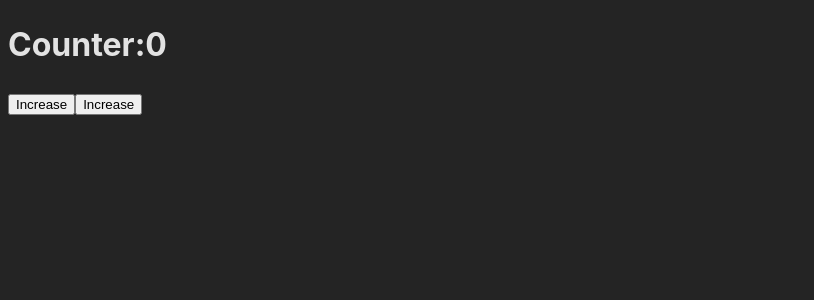
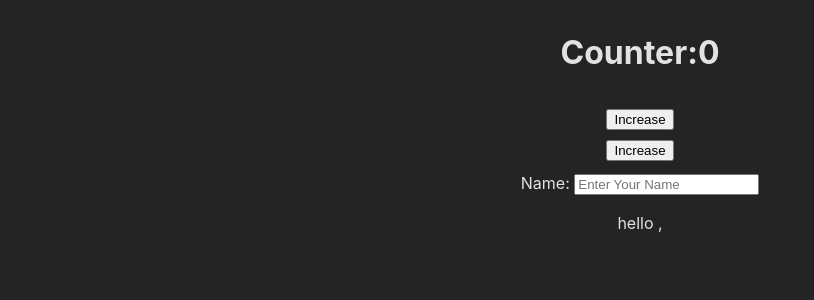
Before and after one commit to MoketeTyabekana/react-hooks, a React (Vite) app in the folder react-useState/: page / in a window 1280 px wide. Shown: the top 300 px of the page, without its empty margins (0-814 px from the left). Built offline with nearby package versions, Linux system fonts and the light colour scheme.

Commit message:
Created a basic form that uses the useState to manage the state of the of the input.

```diff
--- a/react-useState/src/App.jsx
+++ b/react-useState/src/App.jsx
@@ -1,23 +1,51 @@
-import React,{useState} from 'react';
+import React, { useState } from "react";
 
 const App = () => {
- const [count,setCount]=useState(0);
+  const [count, setCount] = useState(0);
+  const [name, setName] = useState("");
 
-function IncreaseCount(){
-  setCount(count+1);
-}
+  function IncreaseCount() {
+    setCount((prev) => prev + 1);
+  }
 
-function DecreaseCount(){
-  setCount(count-1);
-}
+  function DecreaseCount() {
+    setCount((prev) => prev - 1);
+  }
 
   return (
-    <div>
-     <h1>Counter:{count}</h1>
-     <button onClick={IncreaseCount}>Increase</button>
-     <button onClick={DecreaseCount}>Increase</button>
+    <div
+         style={{
+       textAlign: "center",
+       display: "flex",
+       flexDirection: "column",
+       alignItems: "center",
+       gap: "10px",
+     }
+   }
+    >
+      <div
+        style={{
+          textAlign: "center",
+          display: "flex",
+          flexDirection: "column",
+          alignItems: "center",
+          gap: "10px",
+        }
+      }
+      >
+        <h1>Counter:{count}</h1>
+        <button onClick={IncreaseCount}>Increase</button>
+        <button onClick={DecreaseCount}>Increase</button>
+      </div>
+
+      <form action="">
+        <label htmlFor="">Name: </label>
+        <input type="text" name="name" id="name" value={name} onChange={(e)=> setName(e.target.value)} placeholder="Enter Your Name"/>
+        <p>hello , {name}</p>
+
+      </form>
     </div>
-  )
-}
+  );
+};
 
 export default App;
```
